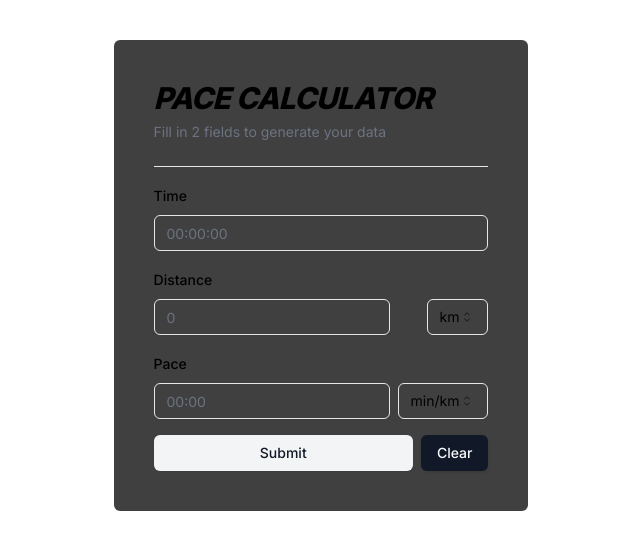
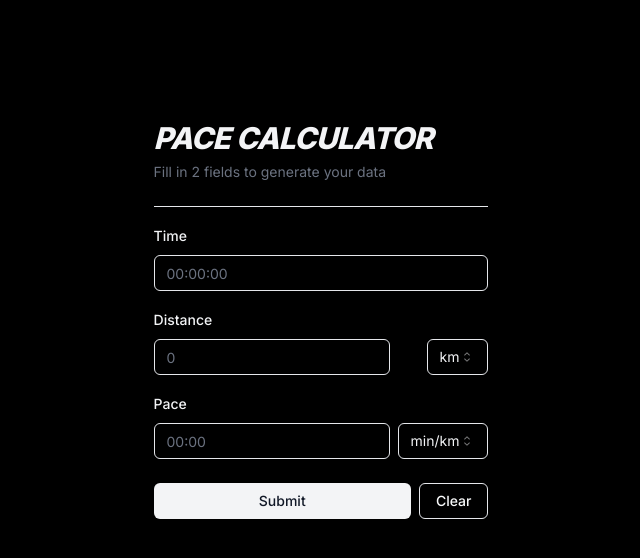
Before and after one commit to ludviggrenmo/pace-calc, a Next.js app: page / in a window 1280 px wide. Shown: the top 558 px of the page, without its empty margins (319-959 px from the left). Built offline with nearby package versions, Linux system fonts and the light colour scheme.

Commit message:
fix theme

```diff
--- a/app/layout.tsx
+++ b/app/layout.tsx
@@ -1,4 +1,3 @@
-import { ThemeProvider } from '@/components/theme-provider';
 import './globals.css';
 import type { Metadata } from 'next';
 import { Inter } from 'next/font/google';
@@ -17,16 +16,12 @@ export default function RootLayout({
 	children: React.ReactNode;
 }) {
 	return (
-		<html lang="en">
+		<html className="bg-black" lang="en">
 			<meta
 				name="viewport"
 				content="width=device-width, initial-scale=1, maximum-scale=1"
 			/>
-			<body className={inter.className}>
-				<ThemeProvider attribute="class" defaultTheme="system" enableSystem>
-					{children}
-				</ThemeProvider>
-			</body>
+			<body className={inter.className}>{children}</body>
 		</html>
 	);
 }
--- a/app/page.tsx
+++ b/app/page.tsx
@@ -87,8 +87,8 @@ export default function Home() {
 	}
 
 	return (
-		<main className="flex gap-4 justify-center flex-col items-center">
-			<div className="bg-black bg-opacity-75 mt-8 md:mt-10 p-10 rounded-md">
+		<main className="bg-black flex gap-4 justify-center min-h-screen md:min-h-fit flex-col items-center">
+			<div className="text-gray-100 bg-opacity-75 mt-0 md:mt-20 p-10 rounded-md">
 				<Form {...form}>
 					<div>
 						<CardHeader>
@@ -126,7 +126,11 @@ export default function Home() {
 									<FormItem>
 										<FormLabel>Distance</FormLabel>
 										<FormControl>
-											<Input placeholder="0" {...field} />
+											<Input
+												className="w-full flex-shrink-0"
+												placeholder="0"
+												{...field}
+											/>
 										</FormControl>
 									</FormItem>
 								)}
@@ -142,7 +146,11 @@ export default function Home() {
 												defaultValue={field.value}
 											>
 												<SelectTrigger>
-													<SelectValue {...field} placeholder="Unit" />
+													<SelectValue
+														className="w-fit"
+														{...field}
+														placeholder="Unit"
+													/>
 												</SelectTrigger>
 												<SelectContent>
 													<SelectItem value={'km'}>km</SelectItem>
@@ -191,11 +199,12 @@ export default function Home() {
 							/>
 						</div>
 
-						<div className="flex gap-2">
+						<div className="flex mt-2 gap-2">
 							<Button className="w-full" variant="secondary" type="submit">
 								Submit
 							</Button>
 							<Button
+								className="border bg-inherit"
 								type="button"
 								onClick={() => {
 									form.reset();
```
